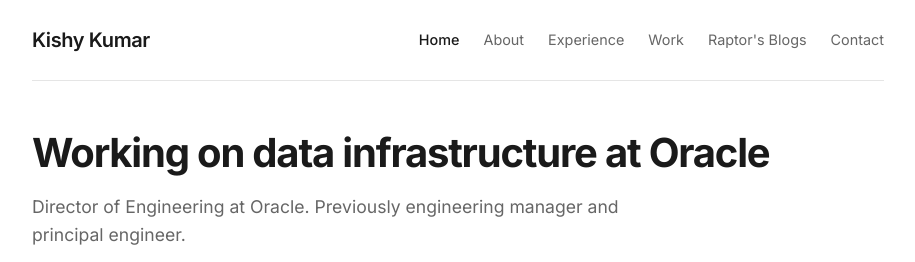
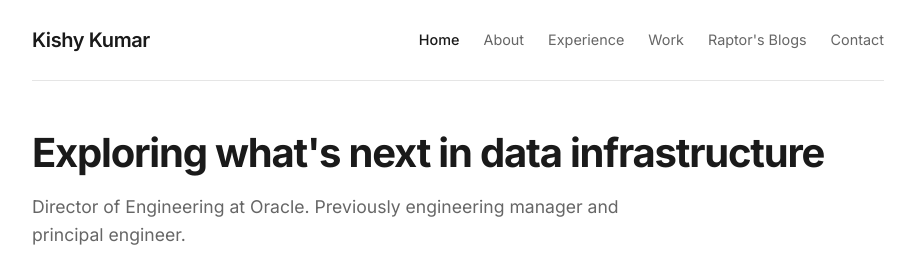
Before and after one commit to kishykumar/kishy-kumar-portfolio, a plain HTML site: page index.html in a window 1280 px wide. Shown: the top 262 px of the page, without its empty margins (182-1097 px from the left). Drawn offline with Linux system fonts and the light colour scheme.

Commit message:
Update headline + add tagline to about page

```diff
--- a/index.html
+++ b/index.html
@@ -31,7 +31,7 @@
         <main>
             <!-- Hero -->
             <section class="hero">
-                <h1>Working on data infrastructure at Oracle</h1>
+                <h1>Exploring what's next in data infrastructure</h1>
                 <p class="subtitle">Director of Engineering at Oracle. Previously engineering manager and principal engineer.</p>
                 <div class="meta">
                     <span>Santa Clara, CA</span>
```
Also changed, not shown: about.html (+1 -0 lines).
